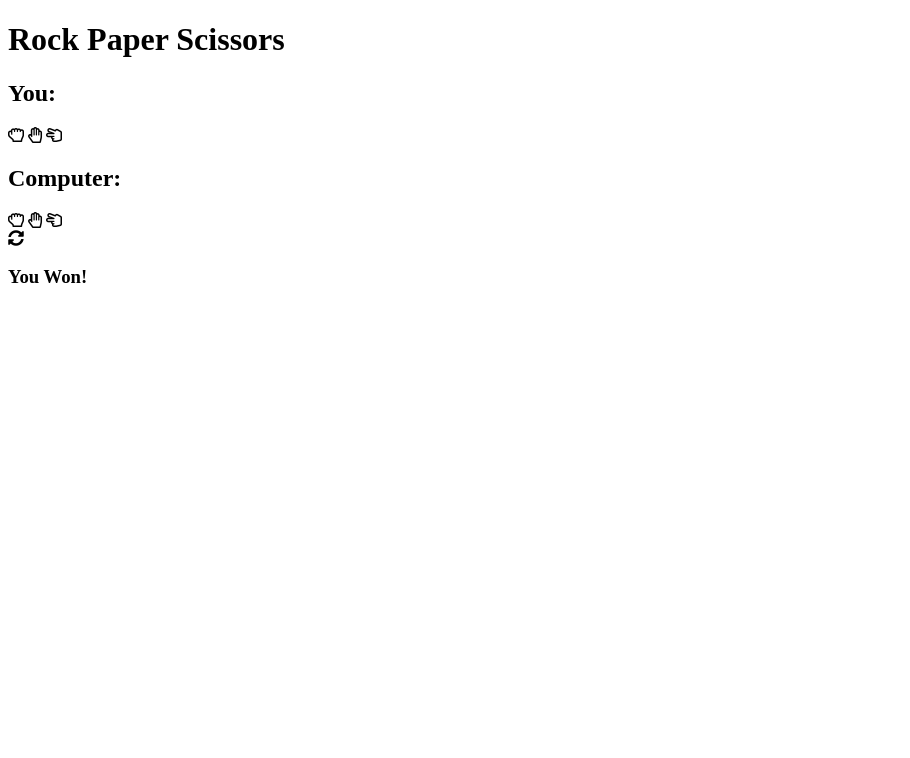
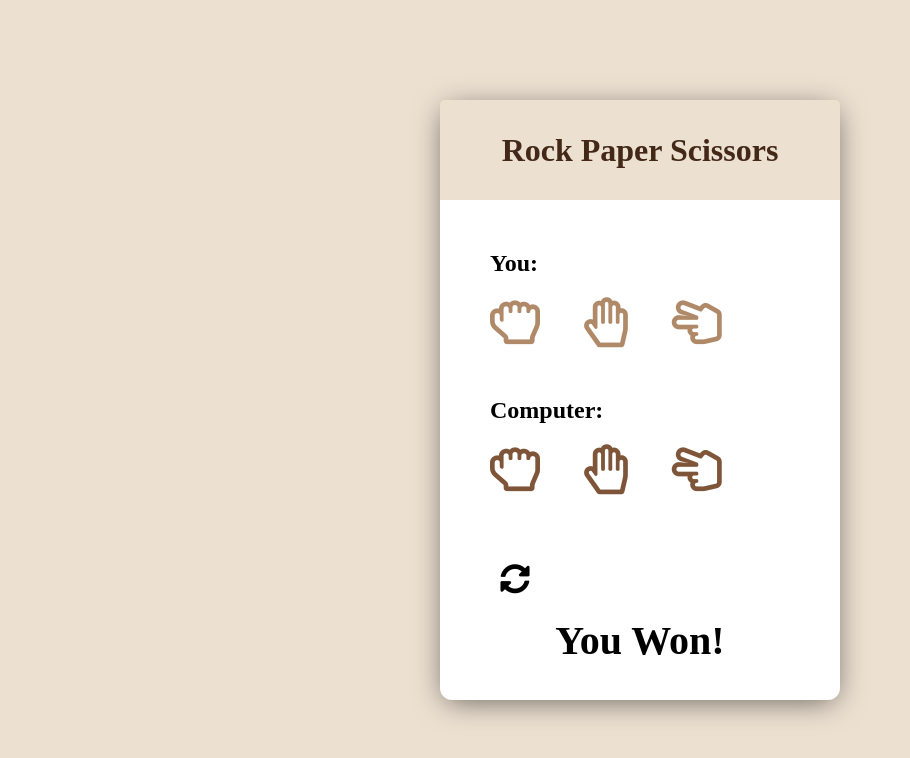
Before and after one commit to MajaNik86/Rock-Paper-Scissors-game-with-JS, a plain HTML site: page index.html in a window 1280 px wide. Shown: the whole page, without its empty margins (0-910 px from the left). Drawn offline with Linux system fonts and the light colour scheme.

Commit message:
added css

```diff
--- a/index.html
+++ b/index.html
@@ -14,13 +14,13 @@
         <div class="header">
             <h1>Rock Paper Scissors</h1>
         </div>
-        <div class="player-conatiner" id="player">
+        <div class="player-container" id="player">
             <h2>You: <span id="player-score"></span><span class="choice" id="playerChoice"></span></h2>
             <i class="far fa-hand-rock" title="Rock" id="playerRock" onclick="select('rock')"></i>
             <i class="far fa-hand-paper"  title="Paper" id="playerPaper" onclick="select('paper')"></i>
             <i class="far fa-hand-scissors" title="Scissors" id="playerScissors" onclick="select('scissors')"></i>
         </div>
-        <div class="player-container" id="computer">
+        <div class="computer-container" id="computer">
             <h2>Computer: <span id="computerScore"></span> <span class="choice" id="computerChoice"></span></h2>
             <i class="far fa-hand-rock" title="Rock" id="computerRock"></i>
             <i class="far fa-hand-paper"  title="Paper" id="computerPaper"></i>
@@ -28,7 +28,9 @@
         </div>
 
          <!-- Reset Icon -->
+         <div class="reset-icon">
          <i class="fas fa-sync-alt reset-icon" title="Reset" onclick="resetAll()"></i>
+        </div>
          <!-- Results Text -->
          <div class="result-container">
              <h3 class="result-text" id="resultText">You Won!</h3>
--- a/style.css
+++ b/style.css
@@ -0,0 +1,79 @@
+*{
+    box-sizing: border-box;
+    margin: 0;
+}
+
+body{
+    min-height: 100vh;
+    display: flex;
+    justify-content: center;
+    align-items: center;
+    background:  #ece0d1;
+}
+
+.game-container{
+    width:530px;
+    height: 600px;
+    background: white;
+    width: 400px;
+    border-radius: 12px;
+    box-shadow: 0 5px 30px -5px rgba(0, 0, 0, 0.6);
+
+}
+
+.header{
+    background-color: #ece0d1;
+    height: 100px;
+    border-top-left-radius:5px;
+    border-top-right-radius: 5px;
+    display: flex;
+    justify-content: center;
+    align-items: center;
+    color:#432818;
+}
+.player-container, .computer-container {
+    margin: 50px;
+  }
+
+  h2 {
+    margin-bottom: 20px;
+  }
+  .far {
+    font-size: 50px;
+    margin-right: 40px;
+    User-select: none;
+  }
+
+  #player .far,
+  #player .choice {
+color: #b08968;
+cursor: pointer;
+  }
+
+  #computer .far,
+  #computer .choice {
+    color:#7f5539;
+  }
+
+  .selected{
+    color: black !important;
+  }
+  .reset-icon {
+    font-size: 30px;
+    cursor: pointer;
+    margin-top: 20px;
+    margin-left: 30px;
+
+  }
+
+  .result-container {
+    display: flex;
+    justify-content: center;
+    align-items: center;
+  }
+
+  .result-text {
+    font-size: 40px;
+    margin: unset;
+    margin-top: 20px;
+  }
```
